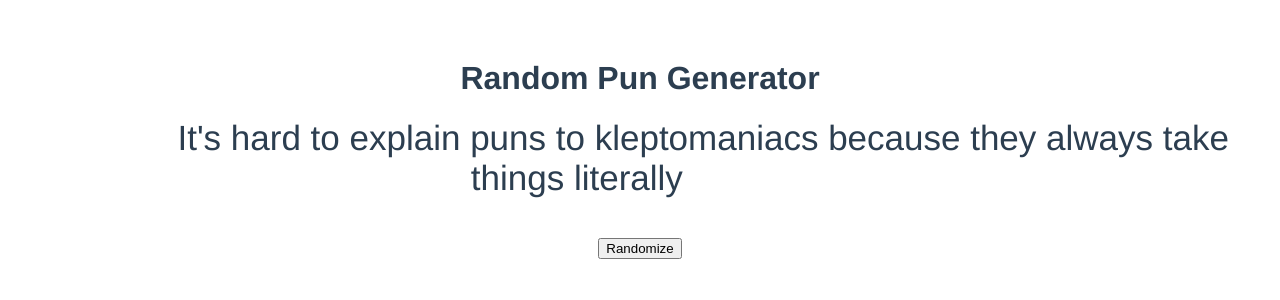
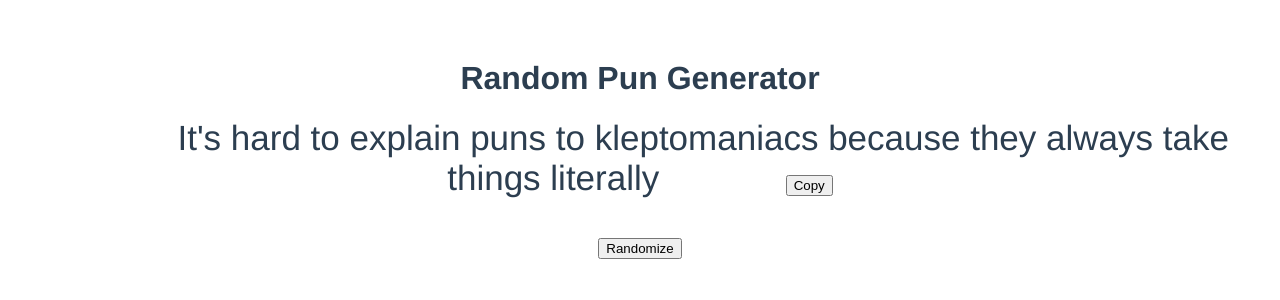
Before and after one commit to l33tingl4dy/randompungenerator, a Vue app: page / in a window 1280 px wide. Shown: the top 300 px of the page. Built offline with nearby package versions, Linux system fonts and the light colour scheme.

Commit message:
added copy button, functionality not working

```diff
--- a/src/App.vue
+++ b/src/App.vue
@@ -1,7 +1,6 @@
 <template>
   <div id="app">
-    <!-- <img alt="Vue logo" src="./assets/logo.png" /> -->
-    <!-- <HelloWorld msg="Welcome to Your Vue.js + TypeScript App" /> -->
+    <!-- TODO: Dark/light mode switcher -->
     <PunGenerator />
   </div>
 </template>
--- a/src/components/PunGenerator.vue
+++ b/src/components/PunGenerator.vue
@@ -1,8 +1,10 @@
 <template>
   <div>
     <h1>Random Pun Generator</h1>
-    <span class="pun">{{ pun }}</span
-    ><br />
+    <span class="pun" id="selectedPun" type="text">{{ pun }}</span>
+
+    <button class="copy-button" v-on:click="copyPun">Copy</button>
+    <br />
     <button class="random-button" onclick="randomPun()">Randomize</button>
   </div>
 </template>
@@ -20,9 +22,30 @@ export default class PunGenerator extends Vue {
     "Two windmills are standing in a wind farm. One asks, “What’s your favorite kind of music?” The other says, “I’m a big metal fan.”"
   ];
   public pun = this.puns[Math.floor(Math.random() * this.puns.length)];
-  randomPun = function() {
-    // TODO: Add puns
-  };
+  copy = new Vue({
+    data: {
+      el: "#selectedPun",
+      message: ""
+      // copyText: document.getElementById("selectedPun")?.innerHTML,
+    },
+    methods: {
+      randomPun: function() {
+        // TODO: Add puns
+      },
+      copyPun: function() {
+        if (this.el) {
+          const inputCopy = document.createElement("input");
+          inputCopy.value = this.el;
+          document.body.appendChild(inputCopy);
+          inputCopy.select();
+          inputCopy.setSelectionRange(0, 99999); // mobile
+          document.execCommand("copy");
+          document.body.removeChild(inputCopy);
+          console.log(inputCopy);
+        }
+      }
+    }
+  });
 }
 </script>
 
```
